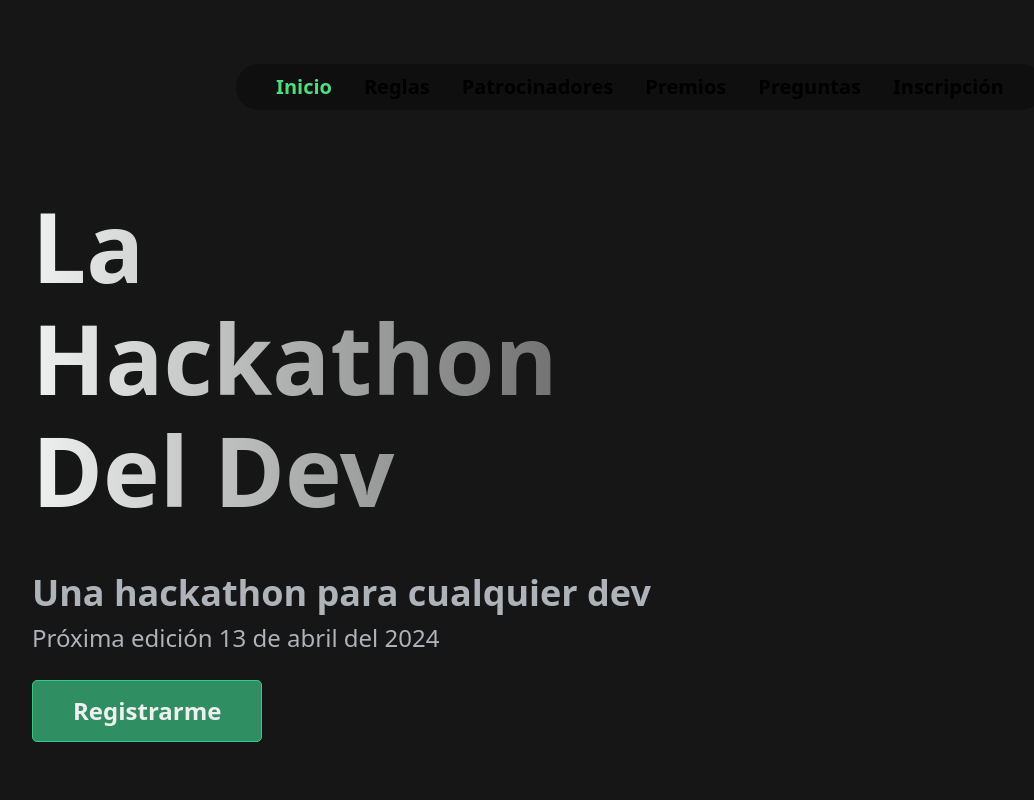
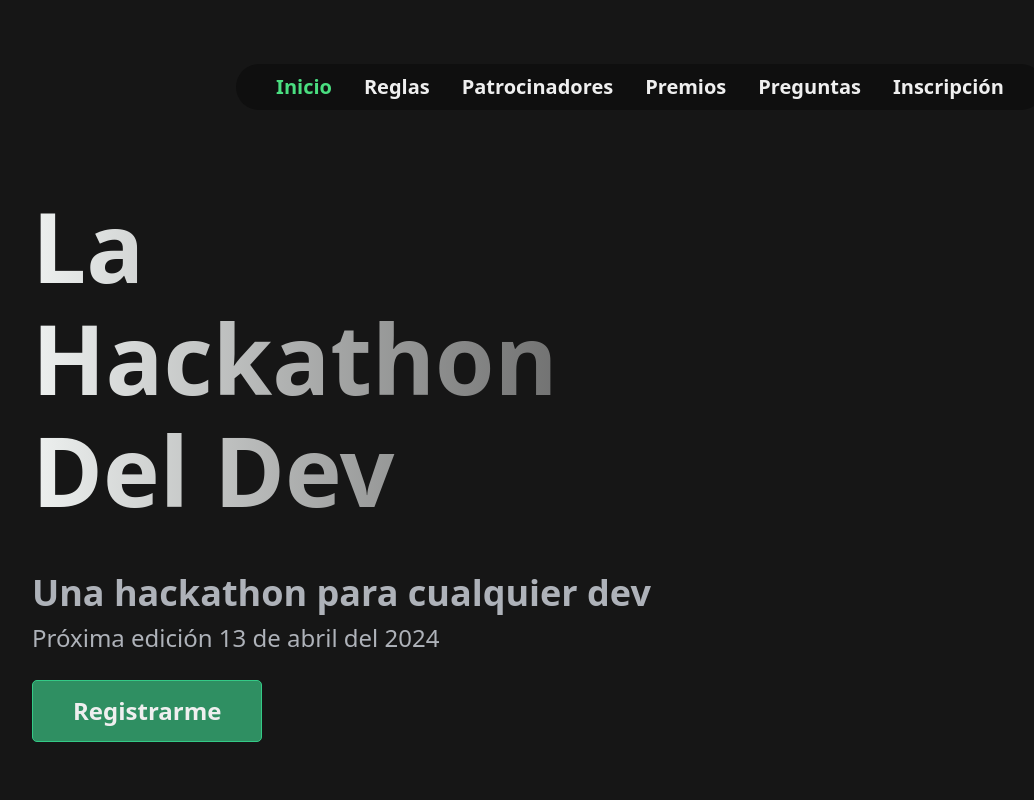
Before and after one commit to afordigital/hackaton-del-dev, a React (Vite) app: page / in a window 1280 px wide. Shown: the top 800 px of the page, without its empty margins (0-1034 px from the left). Built offline with nearby package versions, Linux system fonts and the light colour scheme.

Commit message:
refactor(components): 💄 update colors and semantic tags
chore: update z-index

```diff
--- a/src/components/FAQ.tsx
+++ b/src/components/FAQ.tsx
@@ -22,9 +22,9 @@ export const Faq = () => {
     ))
 
   return (
-    <article className="flex flex-col items-center gap-10 my-20">
+    <section id="faqs" className="flex flex-col items-center gap-10 my-20">
       <Title>Faqs</Title>
       {renderFaqs()}
-    </article>
+    </section>
   )
 }
--- a/src/components/Hero.tsx
+++ b/src/components/Hero.tsx
@@ -4,7 +4,7 @@ import { ButtonLink } from './common/ButtonLink'
 export const Hero = () => {
   return (
     <section id="hero" className="flex justify-between mt-20 relative">
-      <article>
+      <article className="relative z-10">
         <h1 className="hero-title max-w-[12ch] title-gradient font-bold md:leading-28">
           La Hackathon Del Dev
         </h1>
@@ -16,7 +16,7 @@ export const Hero = () => {
         </p>
         <ButtonLink to="register">Registrarme</ButtonLink>
       </article>
-      <div className="h-[600px] w-fit max-lg:absolute max-lg:inset-y-0 max-lg:right-0 my-auto max-lg:-z-1">
+      <div className="h-[600px] w-fit max-lg:absolute max-lg:inset-y-0 max-lg:right-0 my-auto max-lg:z-0">
         <Spline scene="https://prod.spline.design/M1HgjURyO4sZWucZ/scene.splinecode" />
       </div>
     </section>
--- a/src/components/Nav.tsx
+++ b/src/components/Nav.tsx
@@ -7,7 +7,7 @@ export const Nav = () => {
   const isHome = pathname === ROUTE.home
 
   const linkClass = (active: boolean) =>
-    `hover:text-green cursor-pointer ${active ? 'text-green' : ''}`
+    `hover:text-green cursor-pointer transition-colors ${active ? 'text-green' : ''}`
 
   const scrollToSection = (id: string) => {
     const element = document.getElementById(id)
@@ -17,7 +17,7 @@ export const Nav = () => {
   }
 
   return isHome ? (
-    <nav className="w-full flex text-[20px] justify-center mt-16 font-semibold justify-center sticky z-10 top-5">
+    <nav className="w-full flex text-[20px] text-cWhite justify-center mt-16 font-semibold justify-center sticky z-10 top-5">
       <ul className="flex gap-x-[32px] w-fit bg-[#0f0f0f] py-2 px-10 rounded-full">
         <Link to={ROUTE.home} className={linkClass(isHome)}>
           Inicio
@@ -50,9 +50,9 @@ export const Nav = () => {
           Premios
         </Link>
         <Link
-          to="#faq"
+          to="#faqs"
           onClick={() => {
-            scrollToSection('faq')
+            scrollToSection('faqs')
           }}
           className={linkClass(false)}
         >
@@ -64,7 +64,7 @@ export const Nav = () => {
       </ul>
     </nav>
   ) : (
-    <Link to={ROUTE.home} className="font-bold">
+    <Link to={ROUTE.home} className="font-bold text-cWhite">
       <span className="flex gap-x-1 mt-10 px-8 xl:px-2">
         <ChevronLeft />
         Volver
```
